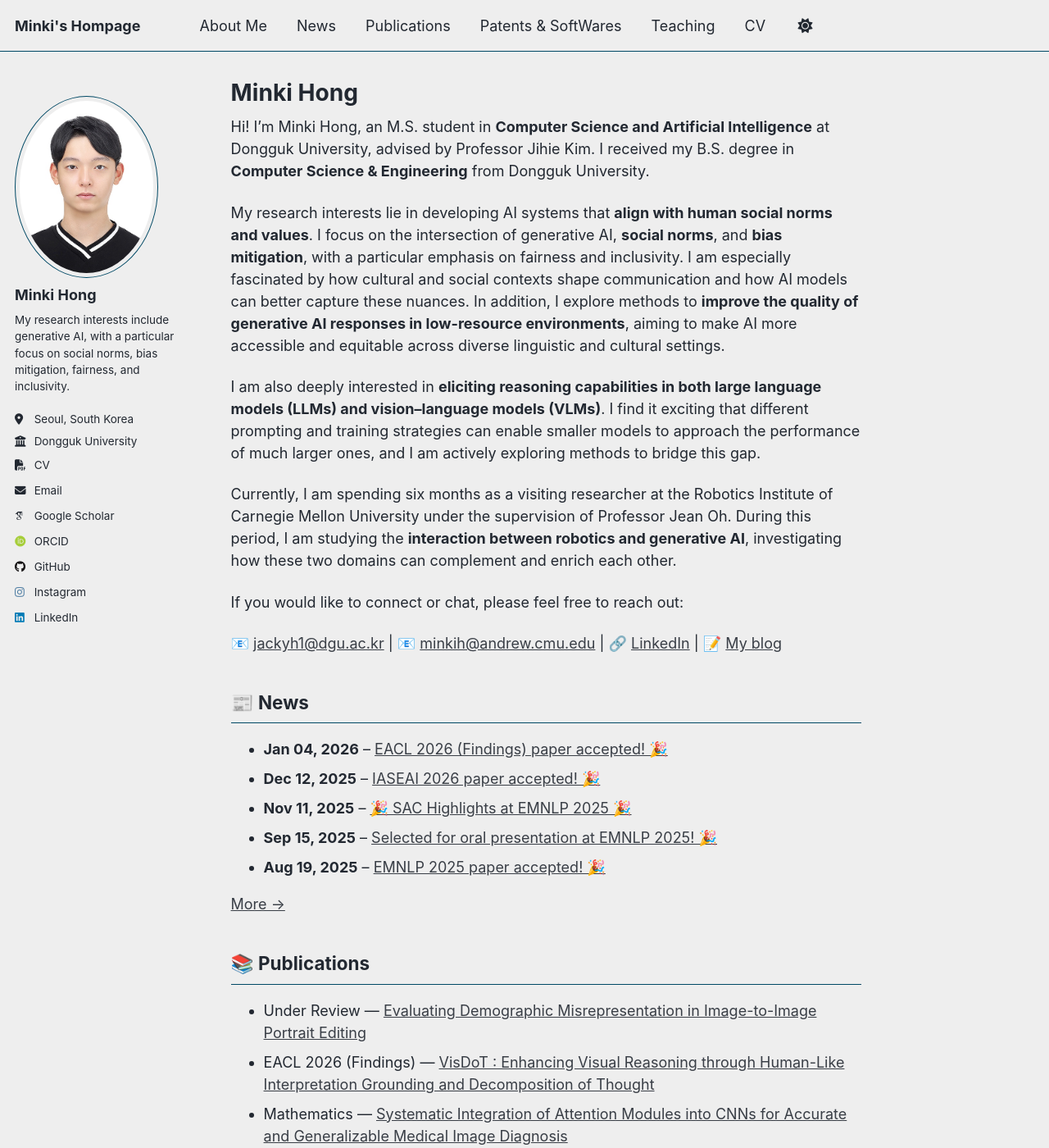
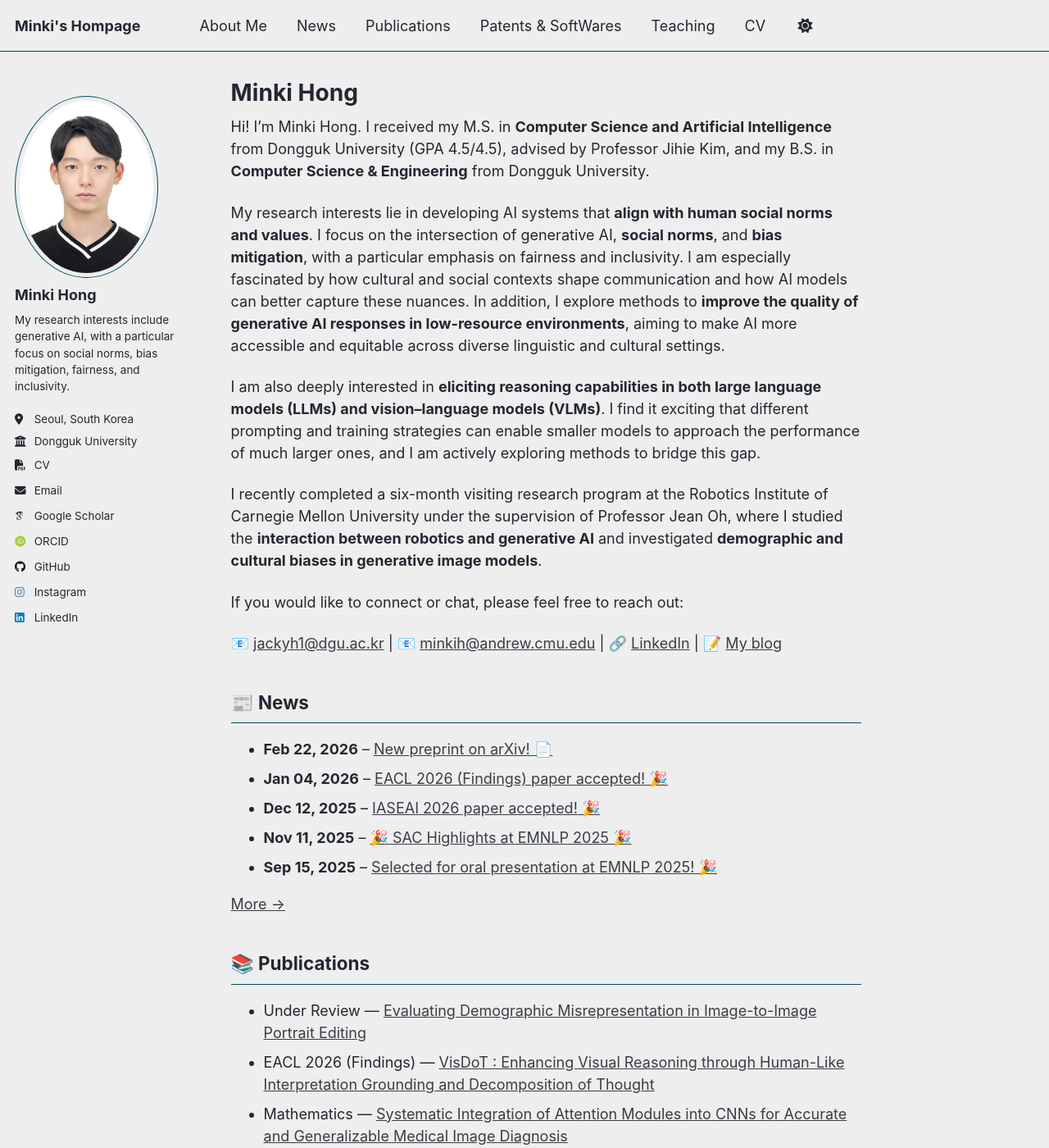
Before and after one commit to bk123477/bk123477.github.io, a Jekyll site: the page built from _pages/about.md, in a window 1280 px wide and 1400 px high. Shown: the whole window at 82% size. Built offline with Jekyll 4.4.1, drawn with Linux system fonts in a browser that asks for light colours; some web fonts are replaced; a script that is not in the unit is left out; some of the changed text lies outside the part shown.

Commit message:
update profile

```diff
--- a/_pages/about.md
+++ b/_pages/about.md
@@ -7,13 +7,13 @@ redirect_from:
   - /about.html
 ---
 
-Hi! I’m Minki Hong, an M.S. student in **Computer Science and Artificial Intelligence** at Dongguk University, advised by Professor Jihie Kim. I received my B.S. degree in **Computer Science & Engineering** from Dongguk University.
+Hi! I'm Minki Hong. I received my M.S. in **Computer Science and Artificial Intelligence** from Dongguk University (GPA 4.5/4.5), advised by Professor Jihie Kim, and my B.S. in **Computer Science & Engineering** from Dongguk University.
 
 My research interests lie in developing AI systems that **align with human social norms and values**. I focus on the intersection of generative AI, **social norms**, and **bias mitigation**, with a particular emphasis on fairness and inclusivity. I am especially fascinated by how cultural and social contexts shape communication and how AI models can better capture these nuances. In addition, I explore methods to **improve the quality of generative AI responses in low-resource environments**, aiming to make AI more accessible and equitable across diverse linguistic and cultural settings.
 
 I am also deeply interested in **eliciting reasoning capabilities in both large language models (LLMs) and vision–language models (VLMs)**. I find it exciting that different prompting and training strategies can enable smaller models to approach the performance of much larger ones, and I am actively exploring methods to bridge this gap.
 
-Currently, I am spending six months as a visiting researcher at the Robotics Institute of Carnegie Mellon University under the supervision of Professor Jean Oh. During this period, I am studying the **interaction between robotics and generative AI**, investigating how these two domains can complement and enrich each other.
+I recently completed a six-month visiting research program at the Robotics Institute of Carnegie Mellon University under the supervision of Professor Jean Oh, where I studied the **interaction between robotics and generative AI** and investigated **demographic and cultural biases in generative image models**.
 
 If you would like to connect or chat, please feel free to reach out:
 
@@ -50,5 +50,5 @@ If you would like to connect or chat, please feel free to reach out:
 <p><a href="{{ '/publications/' | relative_url }}">All publications →</a></p>
 
 ## 🎓 Education
-- M.S. in Computer Science and Artificial Intelligence. Dongguk University. Mar. 2024 - Present
+- M.S. in Computer Science and Artificial Intelligence. Dongguk University. Mar. 2024 - Feb. 2026 (GPA 4.5/4.5)
 - B.S. in Computer Science & Engineering. Dongguk University. Mar. 2018 - Feb. 2024
```
Also changed, not shown: _posts/2026-02-22-i2i-bias-arxiv.md (added, +27 -0 lines), _publications/i2i-bias.md (+3 -3 lines), 2 other files.
